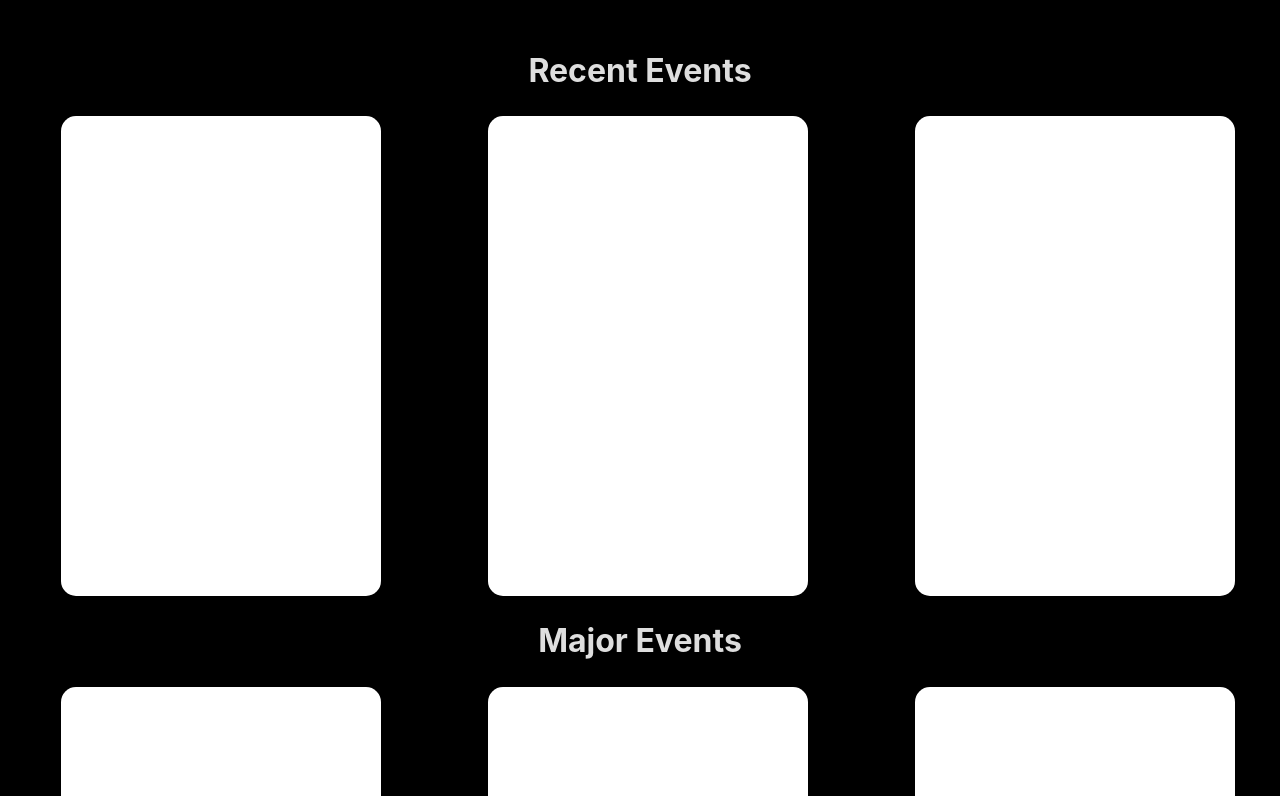
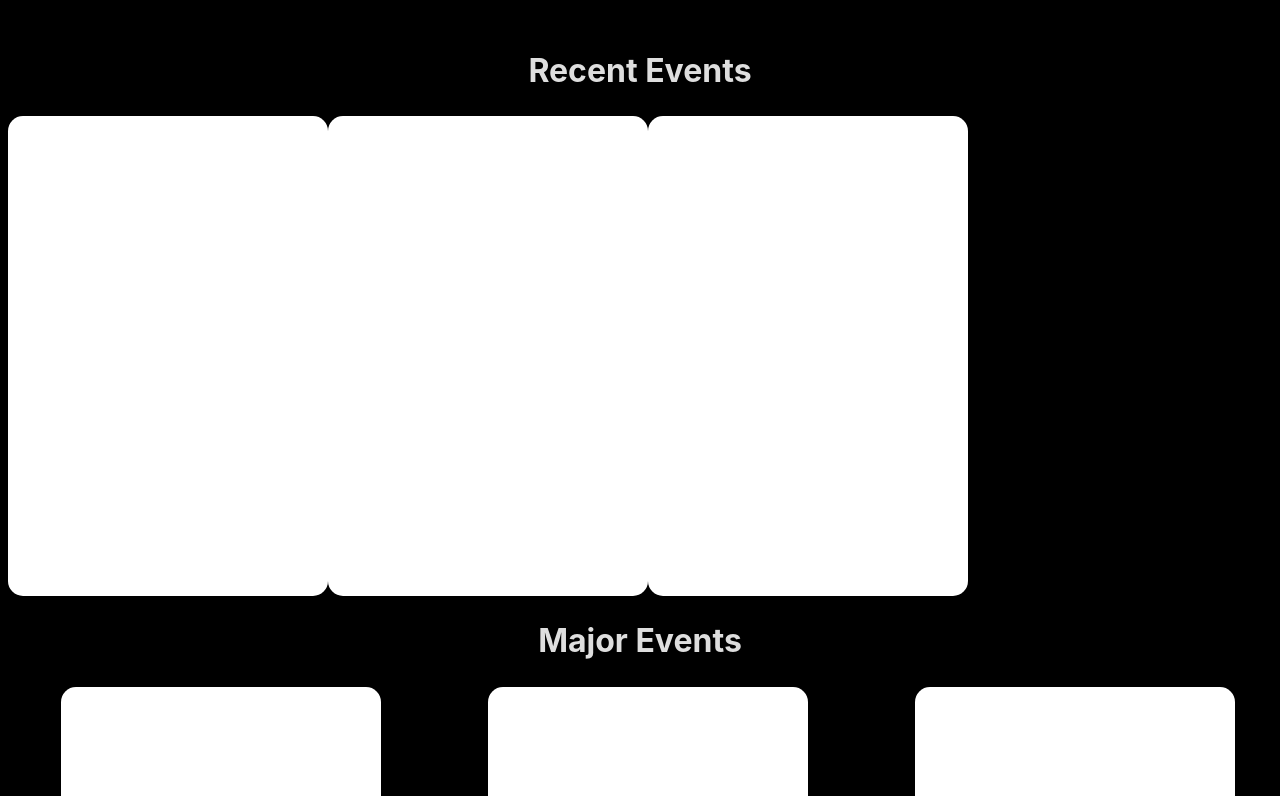
Before and after one commit to Codesandmore/PIE_2024, a React (Vite) app: page /events in a window 1280 px wide. Shown: the part 744-1540 px from the top of the page. Built offline with nearby package versions, Linux system fonts and the light colour scheme.

Commit message:
tweaking Cards

```diff
--- a/components/card.jsx
+++ b/components/card.jsx
@@ -2,8 +2,8 @@ const Card = ({ img, text }) => {
   return (
     <div
       style={{
-        width: "40vh",
-        height: "60vh",
+        minWidth: window.innerHeight > window.innerWidth ? "60vw" : "40vh",
+        height: window.innerHeight > window.innerWidth ? "90vw" : "60vh",
         backgroundColor: "white",
         borderRadius: "15px",
       }}
--- a/pages/Events/recentEvents.jsx
+++ b/pages/Events/recentEvents.jsx
@@ -10,11 +10,10 @@ const RecentEvents = () => {
       <div
         style={{
           display: "flex",
-          justifyContent: "space-around",
+          justifyContent: "flex-start",
           width: "100vw",
-          flexDirection:
-            window.innerHeight > window.innerWidth ? "column" : "row",
           alignItems: "center",
+          overflowX: "scroll",
         }}
       >
         {generateCards()}
```
